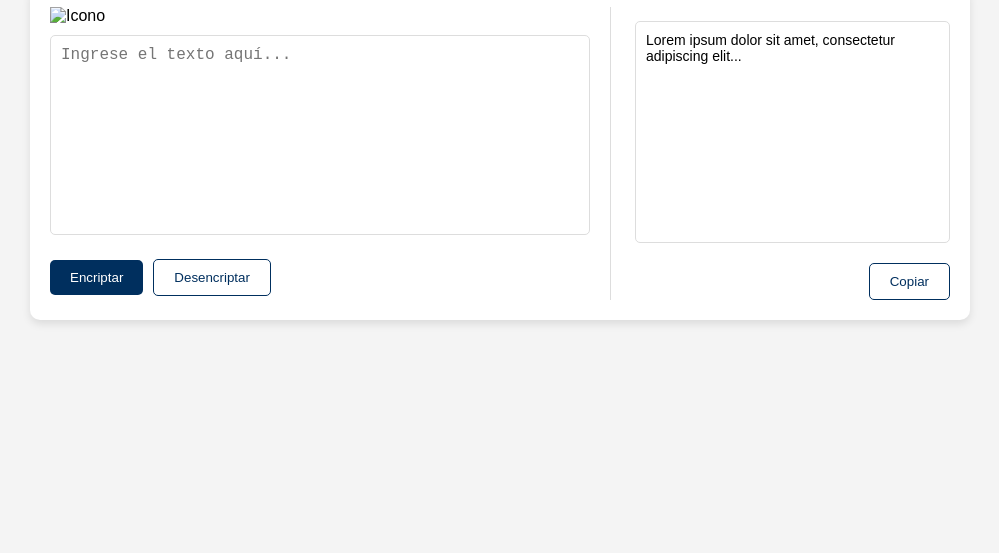
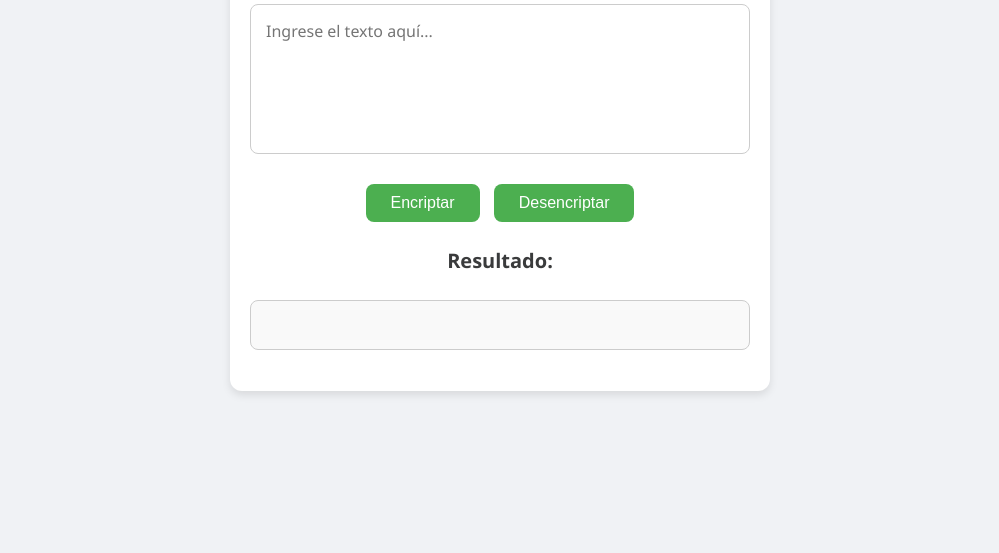
Before and after one commit to Stephie0494/SISTEMA-DE-REGISTRO, a plain HTML site: page index.html in a window 1280 px wide. Shown: the part 247-800 px from the top of the page, without its empty margins (140-1139 px from the left). Drawn offline with Linux system fonts and the light colour scheme.

Commit message:
actualiza html

```diff
--- a/index.html
+++ b/index.html
@@ -175,166 +175,153 @@
     <meta name="viewport" content="width=device-width, initial-scale=1.0">
     <title>Encriptador de Texto</title>
     <style>
+        /* Estilos generales */
         body {
-            font-family: Arial, sans-serif;
-            background-color: #f4f4f4;
+            font-family: 'Segoe UI', Tahoma, Geneva, Verdana, sans-serif;
+            background-color: #f0f2f5;
+            color: #333;
             margin: 0;
-            padding: 0;
             display: flex;
             justify-content: center;
             align-items: center;
             height: 100vh;
         }
 
+        /* Contenedor principal */
         .container {
-            background-color: #fff;
-            border-radius: 10px;
+            background-color: #ffffff;
+            border-radius: 12px;
             box-shadow: 0 4px 8px rgba(0, 0, 0, 0.1);
             padding: 20px;
-            display: flex;
-            width: 80%;
-            max-width: 900px;
-            justify-content: space-between;
+            max-width: 500px;
+            width: 100%;
+            text-align: center;
         }
 
-        .input-section {
-            width: 60%;
-            padding-right: 20px;
-            border-right: 1px solid #ddd;
+        /* Estilos del encabezado */
+        header h1 {
+            color: #3a3b3c;
+            margin-bottom: 20px;
+            font-size: 24px;
         }
 
-        .input-section textarea {
-            width: 100%;
-            height: 200px;
-            padding: 10px;
-            font-size: 16px;
-            border: 1px solid #ddd;
-            border-radius: 5px;
-            resize: none;
-            box-sizing: border-box;
+        /* Área de texto */
+        .textarea-container {
             margin-bottom: 20px;
         }
 
-        .input-section img {
-            width: 40px;
+        textarea {
+            width: 100%;
+            height: 150px;
+            padding: 15px;
+            font-size: 16px;
+            border: 1px solid #ccc;
+            border-radius: 8px;
+            resize: none;
+            box-sizing: border-box;
+            font-family: inherit;
+        }
+
+        /* Grupo de botones */
+        .button-group {
+            margin-bottom: 20px;
+        }
+
+        button {
+            padding: 10px 25px;
+            margin: 5px;
+            font-size: 16px;
+            border: none;
+            border-radius: 8px;
+            cursor: pointer;
+            background-color: #4CAF50;
+            color: white;
+            transition: background-color 0.3s ease;
+        }
+
+        button:hover {
+            background-color: #45a049;
+        }
+
+        button:focus {
+            outline: none;
+            box-shadow: 0 0 5px #4CAF50;
+        }
+
+        /* Contenedor de resultado */
+        .result-container {
+            margin-top: 20px;
+        }
+
+        .result-container h2 {
+            font-size: 20px;
+            color: #3a3b3c;
             margin-bottom: 10px;
         }
 
-        .button-group {
-            display: flex;
-            justify-content: flex-start;
-            align-items: center;
+        #resultado {
+            font-size: 16px;
+            padding: 15px;
+            border: 1px solid #ccc;
+            border-radius: 8px;
+            background-color: #f9f9f9;
+            word-wrap: break-word;
+            display: inline-block;
+            width: 100%;
+            box-sizing: border-box;
+            min-height: 50px;
         }
 
-        .button-group button {
-            background-color: #002f5e;
-            color: #fff;
-            border: none;
-            padding: 10px 20px;
-            margin-right: 10px;
-            border-radius: 5px;
-            cursor: pointer;
+        /* Media query para pantallas más pequeñas */
+        @media (max-width: 500px) {
+            .container {
+                padding: 15px;
             }
 
-        .button-group button:last-child {
-            background-color: #fff;
-            color: #002f5e;
-            border: 1px solid #002f5e;
+            header h1 {
+                font-size: 20px;
             }
 
-        .output-section {
-            width: 35%;
-            display: flex;
-            flex-direction: column;
-            justify-content: space-between;
+            textarea {
+                height: 120px;
             }
 
-        .output-section p {
-            padding: 10px;
-            border: 1px solid #ddd;
-            border-radius: 5px;
-            height: 200px;
-            overflow-y: auto;
-            margin-bottom: 20px;
+            button {
+                padding: 10px 20px;
                 font-size: 14px;
             }
 
-        .output-section button {
-            background-color: #fff;
-            color: #002f5e;
-            border: 1px solid #002f5e;
-            padding: 10px 20px;
-            border-radius: 5px;
-            cursor: pointer;
-            align-self: flex-end;
+            .result-container h2 {
+                font-size: 18px;
             }
 
-        .output-section button:hover,
-        .button-group button:hover {
-            background-color: #004080;
-            color: #fff;
-        }
-
-        /* Ajustes para móviles */
-        @media (max-width: 768px) {
-            .container {
-                flex-direction: column;
-                width: 100%;
-                padding: 10px;
-            }
-
-            .input-section, .output-section {
-                width: 100%;
-                padding-right: 0;
-                border-right: none;
-            }
-
-            .input-section {
-                margin-bottom: 20px;
-            }
-
-            .output-section button {
-                align-self: center;
+            #resultado {
+                font-size: 14px;
             }
         }
     </style>
 </head>
 <body>
     <div class="container">
-        <div class="input-section">
-            <img src="icon.png" alt="Icono">
+        <header>
+            <h1>Encriptador de Texto</h1>
+        </header>
+
+        <div class="textarea-container">
             <textarea id="inputTexto" placeholder="Ingrese el texto aquí..."></textarea>
+        </div>
+
         <div class="button-group">
             <button onclick="encriptar()">Encriptar</button>
             <button onclick="desencriptar()">Desencriptar</button>
         </div>
-        </div>
-        <div class="output-section">
-            <p id="resultado">Lorem ipsum dolor sit amet, consectetur adipiscing elit...</p>
-            <button onclick="copiar()">Copiar</button>
+
+        <div class="result-container">
+            <h2>Resultado:</h2>
+            <p id="resultado"></p>
         </div>
     </div>
 
-    <script>
-        function encriptar() {
-            // Lógica para encriptar
-            const texto = document.getElementById("inputTexto").value;
-            document.getElementById("resultado").textContent = btoa(texto);
-        }
-
-        function desencriptar() {
-            // Lógica para desencriptar
-            const texto = document.getElementById("inputTexto").value;
-            document.getElementById("resultado").textContent = atob(texto);
-        }
-
-        function copiar() {
-            // Lógica para copiar
-            const resultado = document.getElementById("resultado");
-            navigator.clipboard.writeText(resultado.textContent)
-                .then(() => alert('Texto copiado'))
-                .catch(err => console.error('Error al copiar:', err));
-        }
-    </script>
+    <script src="app.js"></script>
 </body>
 </html>
```
Lines whose indentation alone changed are shown as unchanged.
